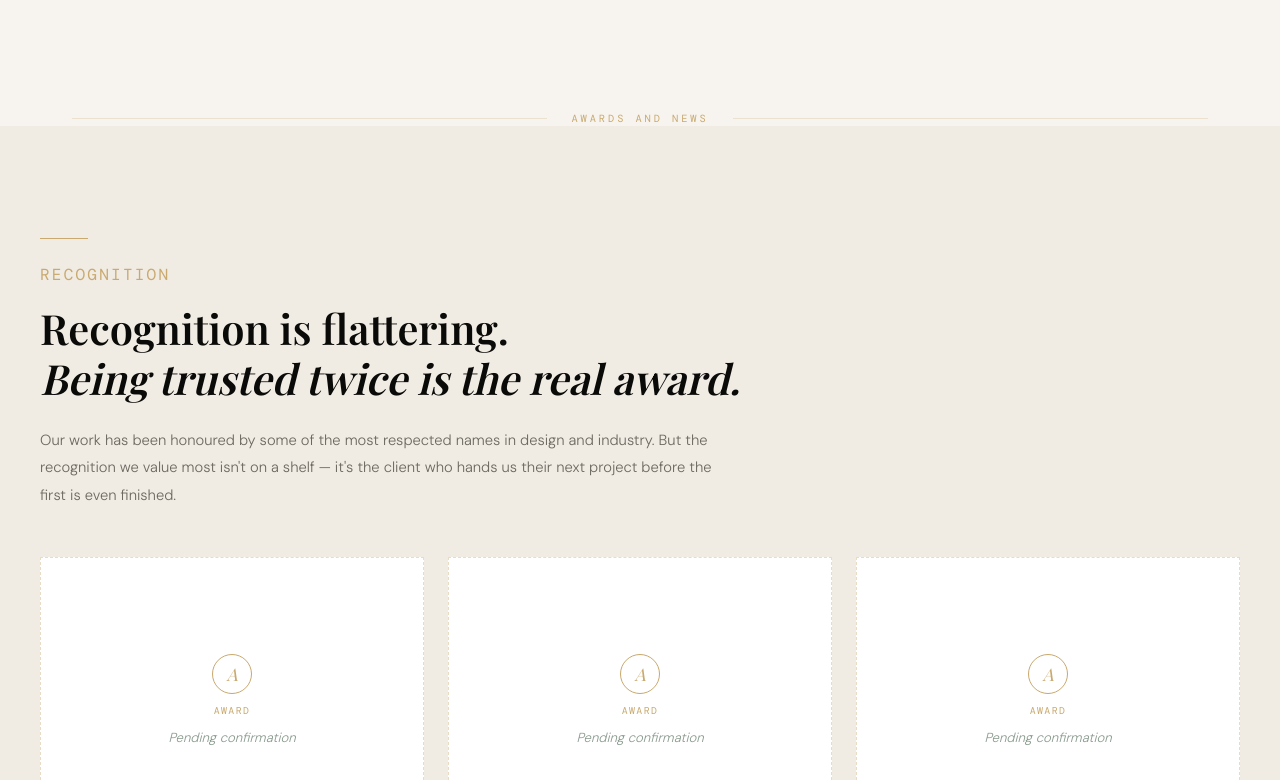
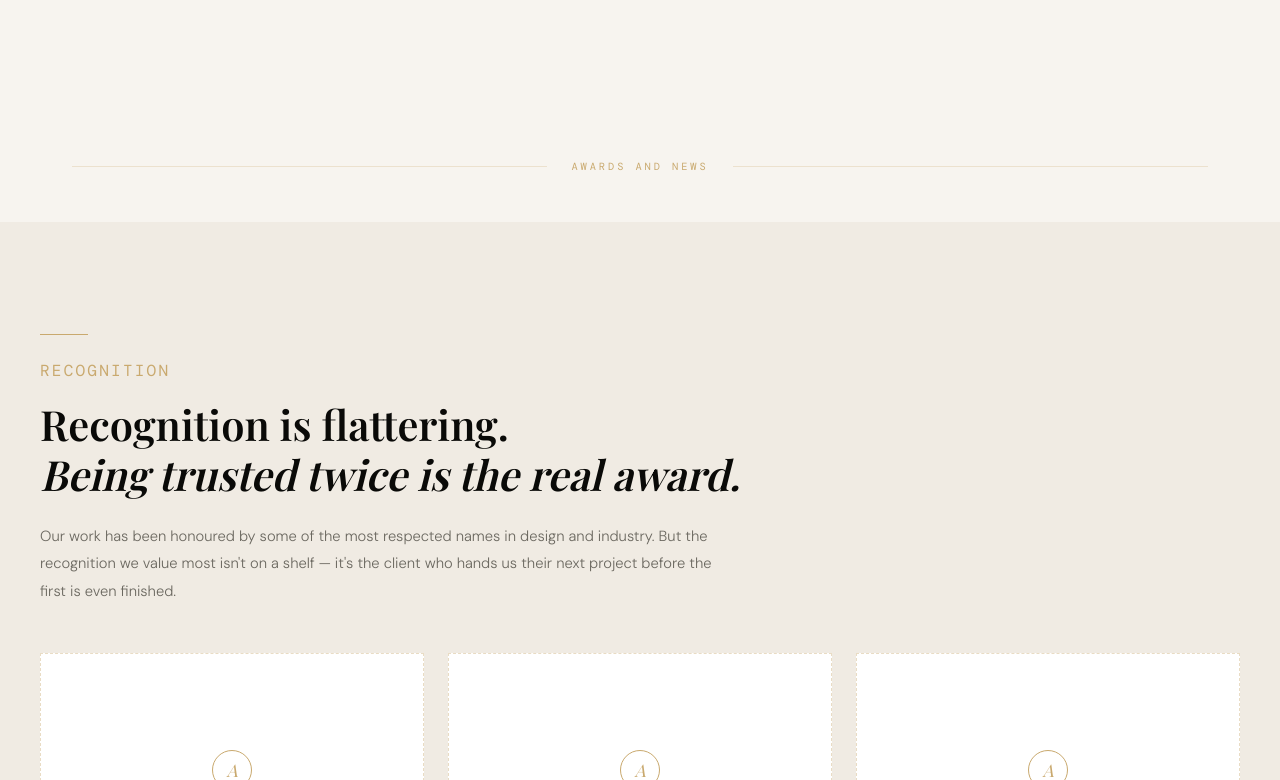
Before and after one commit to ShreyaSinghal12/rsd-website, a React (Vite) app: page / in a window 1280 px wide. Shown: the part 6000-6780 px from the top of the page. Built offline with nearby package versions, Linux system fonts and the light colour scheme; a web font is replaced by a local one.

Commit message:
Fix section divider background mismatch

```diff
--- a/src/pages/Home.jsx
+++ b/src/pages/Home.jsx
@@ -177,12 +177,14 @@ const H2_STYLE = {
   lineHeight: 1.2,
 }
 
-function SectionDivider({ label }) {
+function SectionDivider({ label, bg = '#F7F4EF' }) {
   return (
-    <div style={{ display: 'flex', alignItems: 'center', gap: '1.5rem', padding: '0 2rem', maxWidth: 1200, margin: '0 auto' }}>
-      <div style={{ flex: 1, height: 1, background: 'rgba(201,169,110,0.25)' }} />
-      <p style={{ fontFamily: "'DM Mono',monospace", fontSize: '0.65rem', letterSpacing: '0.28em', textTransform: 'uppercase', color: '#C9A96E', whiteSpace: 'nowrap' }}>{label}</p>
-      <div style={{ flex: 1, height: 1, background: 'rgba(201,169,110,0.25)' }} />
+    <div style={{ background: bg, padding: '3rem 0' }}>
+      <div style={{ display: 'flex', alignItems: 'center', gap: '1.5rem', padding: '0 2rem', maxWidth: 1200, margin: '0 auto' }}>
+        <div style={{ flex: 1, height: 1, background: 'rgba(201,169,110,0.25)' }} />
+        <p style={{ fontFamily: "'DM Mono',monospace", fontSize: '0.65rem', letterSpacing: '0.28em', textTransform: 'uppercase', color: '#C9A96E', whiteSpace: 'nowrap' }}>{label}</p>
+        <div style={{ flex: 1, height: 1, background: 'rgba(201,169,110,0.25)' }} />
+      </div>
     </div>
   )
 }
@@ -452,7 +454,6 @@ export default function Home() {
           </div>
         </div>
 
-        {/* Book */}
         {/* Book */}
         <div id="book" style={{ background: S.offwhite, padding: '7rem 2rem' }}>
           <div style={{ maxWidth: 900, margin: '0 auto' }}>
@@ -784,7 +785,7 @@ export default function Home() {
 
 
       {/* ── SECTION DIVIDER ── */}
-      <SectionDivider label="Contact Us" />
+      <SectionDivider label="Contact Us" bg="#F0EBE3" />
 
       {/* ── CONTACT ── */}
       <section id="contact" style={{ padding: '7rem 0', background: '#F0EBE3' }}>
```
